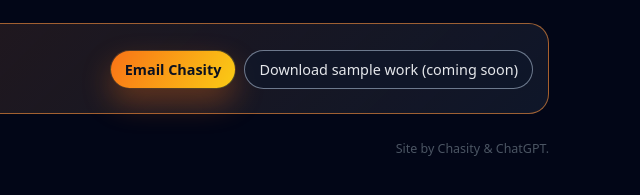
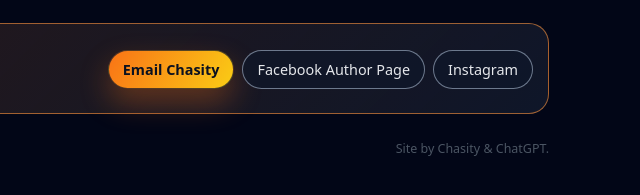
Before and after one commit to chasitywrites/chasitywrites.github.io, a plain HTML site: page index.html in a window 1280 px wide. Shown: the part 1202-1397 px from the top of the page, 625-1265 px from the left. Drawn offline with Linux system fonts and the light colour scheme.

Commit message:
Add files via upload

```diff
--- a/index.html
+++ b/index.html
@@ -634,9 +634,9 @@
         </p>
       </div>
       <div class="contact-cta">
-        <!-- Replace the # with your actual email link when you’re ready -->
-        <a href="mailto:your.email@example.com" class="btn btn-primary">Email Chasity</a>
-        <a href="#" class="btn btn-outline">Download sample work (coming soon)</a>
+        <a href="mailto:cgaines7893@gmail.com" class="btn btn-primary">Email Chasity</a>
+        <a href="https://www.facebook.com/ChasityGainesWriter/" target="_blank" class="btn btn-outline">Facebook Author Page</a>
+        <a href="https://www.instagram.com/cgainesauthor" target="_blank" class="btn btn-outline">Instagram</a>
       </div>
     </section>
 
```
